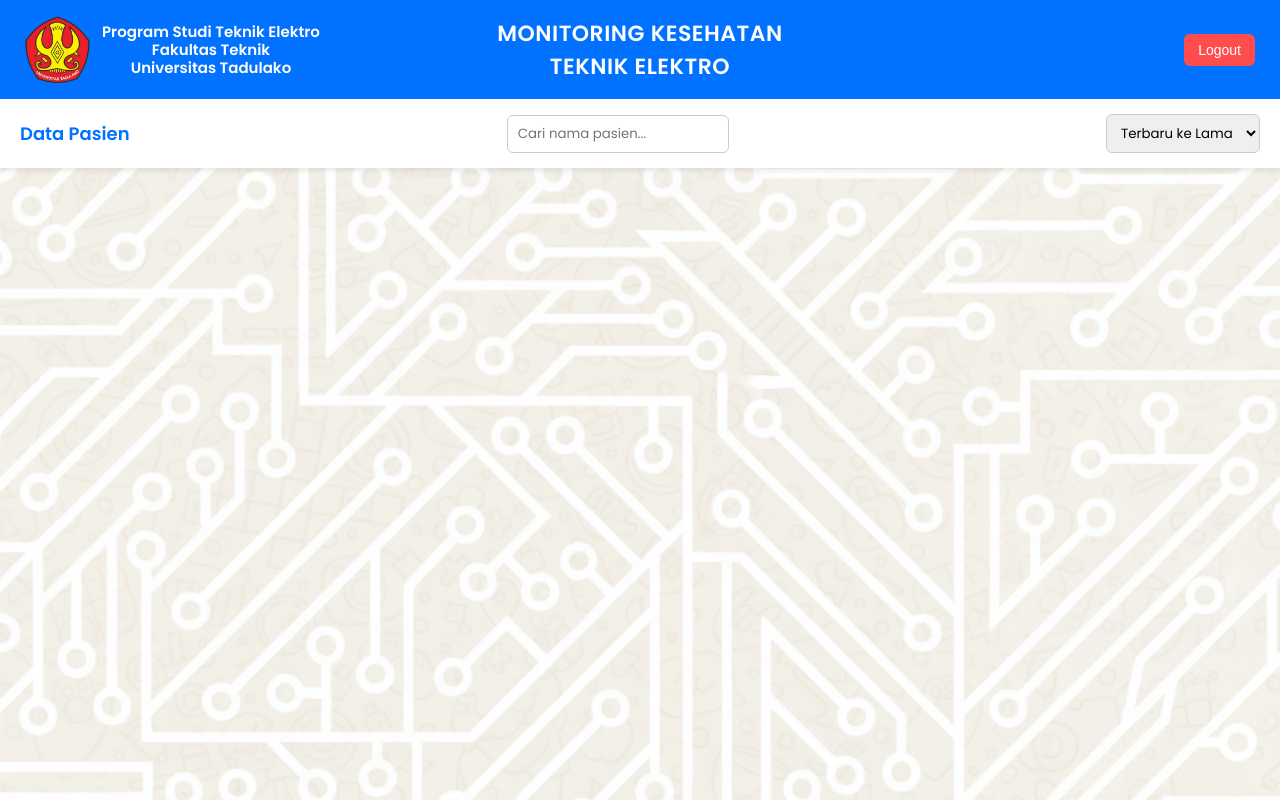
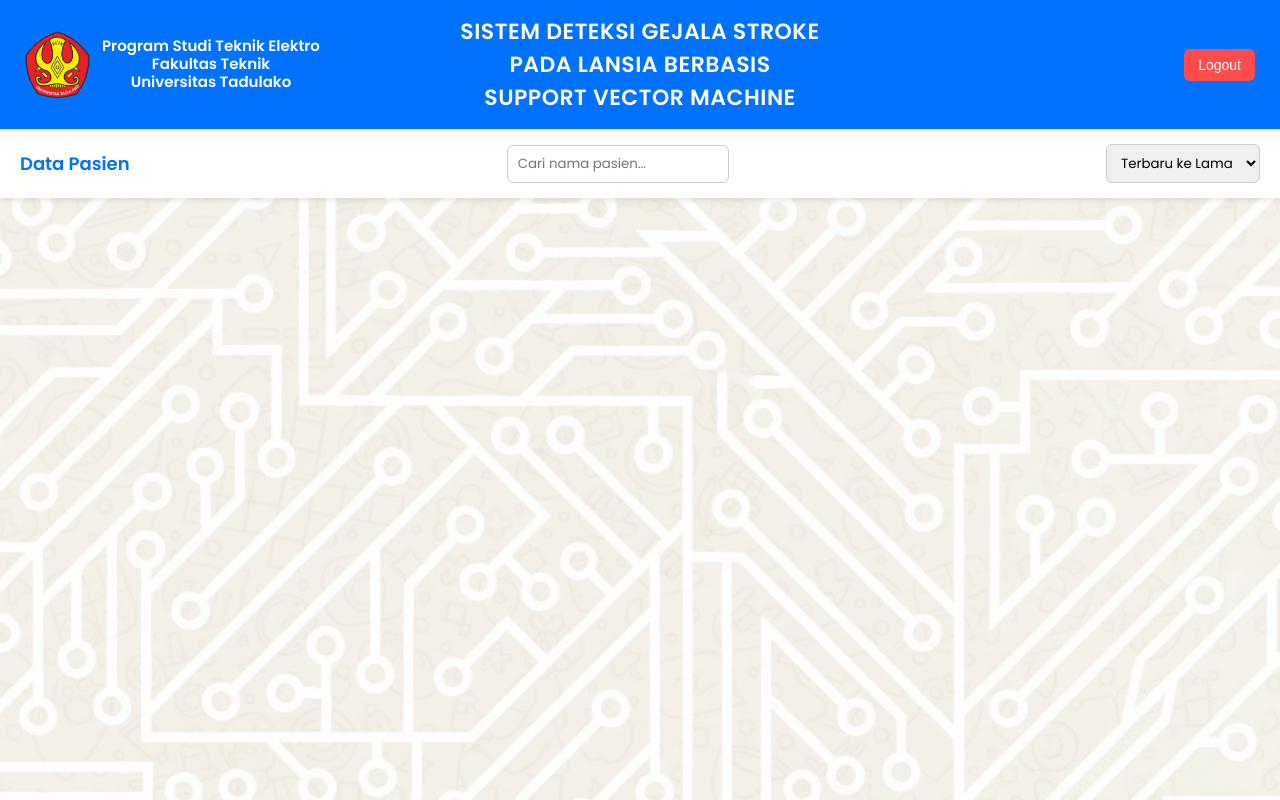
Before and after one commit to vaturprasetyo-hash/testing, a plain HTML site: page Web/dashboard.html in a window 1280 px wide. Drawn offline with nearby package versions, Linux system fonts and the light colour scheme; no server answers.

Commit message:
dashboard.html

```diff
--- a/Web/dashboard.html
+++ b/Web/dashboard.html
@@ -501,7 +501,7 @@ header {
   </div>
 
   <div class="header-center" onclick="refreshPage()" style="cursor: pointer;">
-    <h1>Monitoring Kesehatan<br>Teknik Elektro</h1>
+    <h1>Sistem Deteksi Gejala Stroke<br>Pada Lansia Berbasis<br>Support Vector Machine</h1>
   </div>
 
   <button class="logout-btn" onclick="logout()">Logout</button>
```
